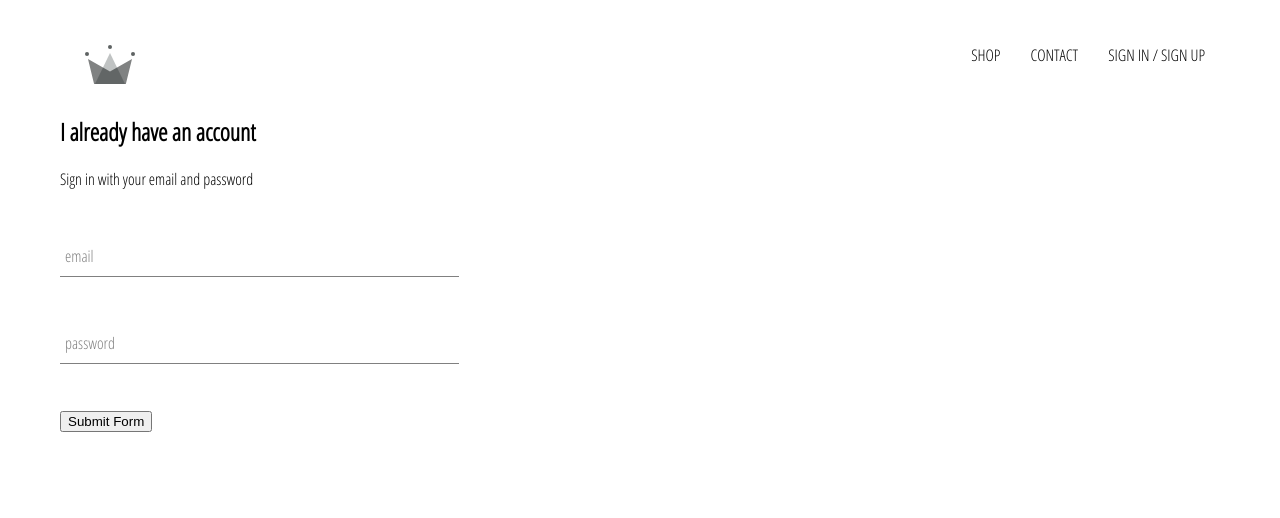
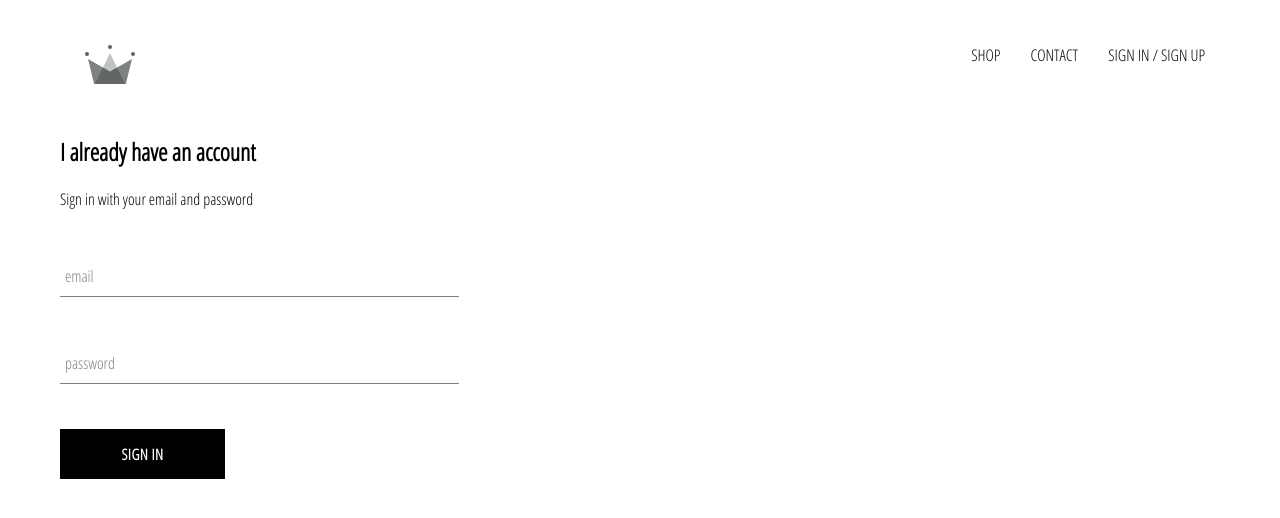
Before and after one commit to Berrydoo/crwn-clothing, a React (Create React App) app: page /signIn in a window 1280 px wide. Shown: the top 518 px of the page. Built offline with nearby package versions, Linux system fonts and the light colour scheme.

Commit message:
Custom Button component

```diff
--- /dev/null
+++ b/src/components/custom-button/custom-button.component.jsx
@@ -0,0 +1,14 @@
+import React from "react";
+
+import "./custom-button.styles.scss";
+
+const CustomButton = ({ children, ...otherProps }) => {
+    console.log(children);
+    return (
+        <button className="custom-button" {...otherProps}>
+            {children}
+        </button>
+    );
+};
+
+export default CustomButton;
--- /dev/null
+++ b/src/components/custom-button/custom-button.styles.scss
@@ -0,0 +1,22 @@
+.custom-button {
+    min-width: 165px;
+    width: auto;
+    height: 50px;
+    letter-spacing: 0.5px;
+    line-height: 50px;
+    padding: 0 35px 0 35px;
+    font-size: 15px;
+    background-color: black;
+    color: white;
+    text-transform: uppercase;
+    font-family: "Open Sans Condensed";
+    font-weight: bolder;
+    border: none;
+    cursor: pointer;
+
+    &:hover {
+        background-color: white;
+        color: black;
+        border: 1px solid black;
+    }
+}
--- a/src/components/sign-in/signIn.component.jsx
+++ b/src/components/sign-in/signIn.component.jsx
@@ -2,7 +2,8 @@ import React from "react";
 
 import "./signIn.styles.scss";
 
-import FormInput from "../../components/form-input/form-input.component";
+import FormInput from "../form-input/form-input.component";
+import CustomButton from "../custom-button/custom-button.component";
 
 export default class SignIn extends React.Component {
     constructor(props) {
@@ -46,7 +47,7 @@ export default class SignIn extends React.Component {
                         required
                         onChange={this.handleChange.bind(this)}
                     />
-                    <input type="submit" value="Submit Form" />
+                    <CustomButton type="submit">Sign In</CustomButton>
                 </form>
             </div>
         );
--- a/src/components/sign-in/signIn.styles.scss
+++ b/src/components/sign-in/signIn.styles.scss
@@ -1,3 +1,6 @@
 .signIn {
     width: 30vw;
+    display: flex;
+    flex-direction: column;
+    margin: 10px 0;
 }
```
Also changed, not shown: src/logo.svg (deleted).
